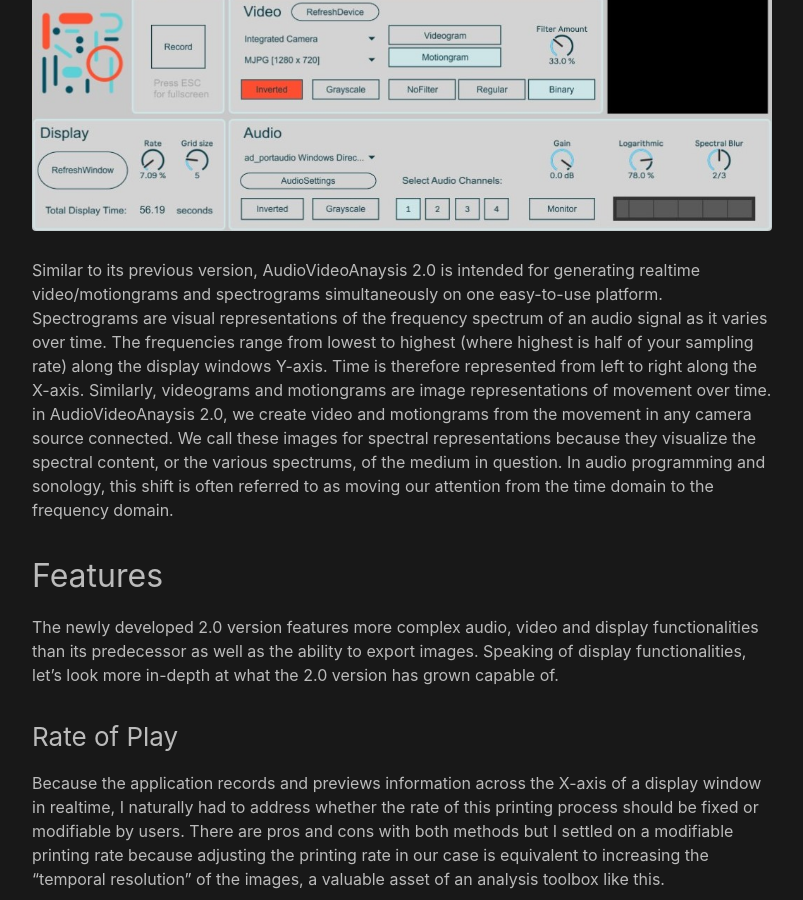
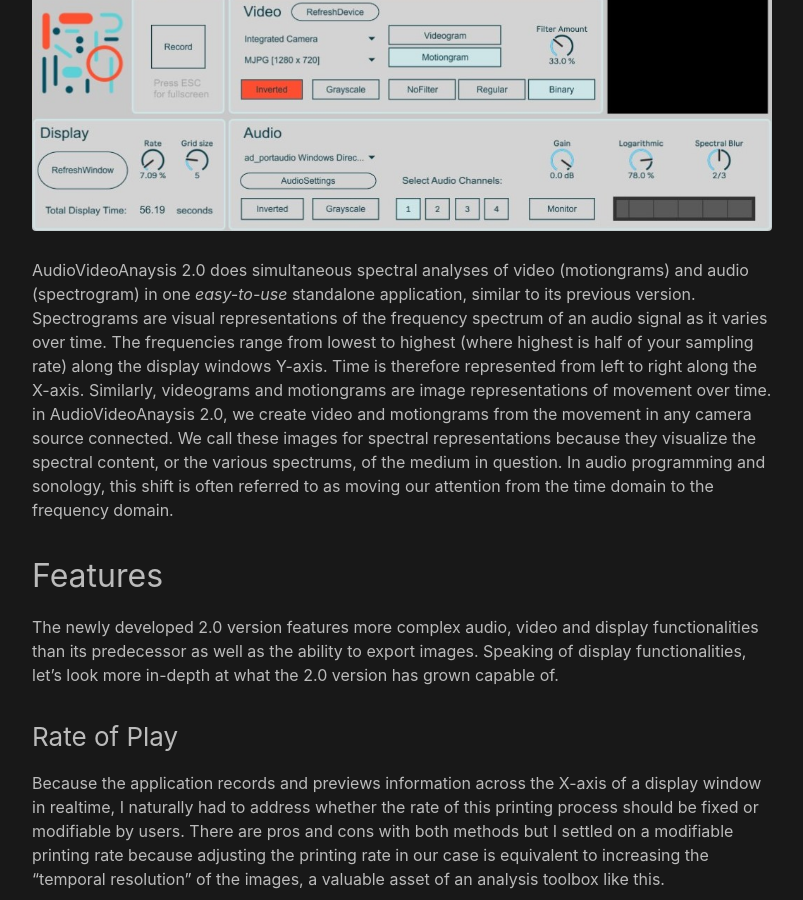
Before and after one commit to AleksanderTidemann/AleksanderTidemann.github.io, a Jekyll site: the page built from _posts/2020-07-24-audiovideoanalysis.md, in a window 1280 px wide and 900 px high, scrolled down 1180 px. Shown: the whole window, without its empty margins (238-1041 px from the left). Built offline with Jekyll 4.4.1, drawn with Linux system fonts in a browser that asks for light colours.

Commit message:
Updated intro to AVA post.

```diff
--- a/_posts/2020-07-24-audiovideoanalysis.md
+++ b/_posts/2020-07-24-audiovideoanalysis.md
@@ -31,7 +31,7 @@ My main task was to remove any outdated dependencies the app had on old MaxMSP e
    <figcaption></figcaption>
 </figure>
 
-Similar to its previous version, AudioVideoAnaysis 2.0 is intended for generating realtime video/motiongrams and spectrograms simultaneously on one easy-to-use platform. Spectrograms are visual representations of the frequency spectrum of an audio signal as it varies over time. The frequencies range from lowest to highest (where highest is half of your sampling rate) along the display windows Y-axis. Time is therefore represented from left to right along the X-axis. Similarly, videograms and motiongrams are image representations of movement over time. in AudioVideoAnaysis 2.0, we create video and motiongrams from the movement in any camera source connected. We call these images for spectral representations because they visualize the spectral content, or the various spectrums, of the medium in question. In audio programming and sonology, this shift is often referred to as moving our attention from the time domain to the frequency domain.
+AudioVideoAnaysis 2.0 does simultaneous spectral analyses of video (motiongrams) and audio (spectrogram) in one *easy-to-use* standalone application, similar to its previous version. Spectrograms are visual representations of the frequency spectrum of an audio signal as it varies over time. The frequencies range from lowest to highest (where highest is half of your sampling rate) along the display windows Y-axis. Time is therefore represented from left to right along the X-axis. Similarly, videograms and motiongrams are image representations of movement over time. in AudioVideoAnaysis 2.0, we create video and motiongrams from the movement in any camera source connected. We call these images for spectral representations because they visualize the spectral content, or the various spectrums, of the medium in question. In audio programming and sonology, this shift is often referred to as moving our attention from the time domain to the frequency domain.
 
 <!--*
 While (I and) [**Balint Lackzo**](https://github.com/balintlaczko) pushed the capabilities of MaxMSP Jitter with the VideoAnalysis software, we also effectively set the standard for the remaining two MaxMSP-based analysis applications still scheduled for updating, namely AudioVideoAnalysis and AudioAnalysis. Nevermind that the sole objective of these projects was to simply remove any dependencies on "old" MaxMSP externals, once the VideoAnalysis turned out the way it did there was no way the AudioVideoAnalysis could be of any lesser standard. At least in my mind, it could not. A decision that resulted in a tiresome, challenging, and extremely valuable experience altogether.
```
